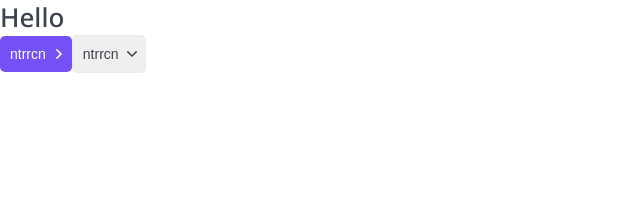
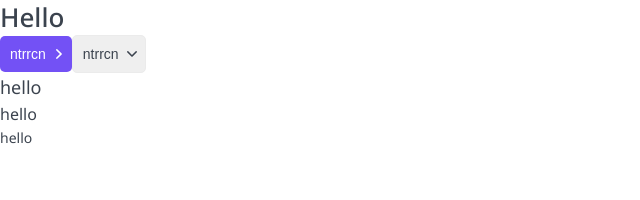
Before and after one commit to Ha1lowe3n/top-frontend, a Next.js app: page / in a window 1280 px wide. Shown: the top 200 px of the page, without its empty margins (0-640 px from the left). Built offline with nearby package versions, Linux system fonts and the light colour scheme.

Commit message:
add component Paragraph

```diff
--- /dev/null
+++ b/components/Paragraph/Paragraph.module.scss
@@ -0,0 +1,16 @@
+.p {
+	line-height: 24px;
+}
+
+.big {
+	font-size: 18px;
+	line-height: 29px;
+}
+
+.medium {
+	font-size: 16px;
+}
+
+.small {
+	font-size: 14px;
+}
--- /dev/null
+++ b/components/Paragraph/Paragraph.tsx
@@ -0,0 +1,25 @@
+import clsx from 'clsx';
+
+import styles from './Paragraph.module.scss';
+
+import { ParagraphProps } from './Paragraph.props';
+
+export const Paragraph: React.FC<ParagraphProps> = ({
+	size = 'medium',
+	className,
+	children,
+	...props
+}) => {
+	return (
+		<p
+			className={clsx(styles.p, className, {
+				[styles.big]: size === 'big',
+				[styles.medium]: size === 'medium',
+				[styles.small]: size === 'small',
+			})}
+			{...props}
+		>
+			{children}
+		</p>
+	);
+};
--- a/components/index.ts
+++ b/components/index.ts
@@ -1,2 +1,3 @@
 export * from './Htag/Htag';
 export * from './Button/Button';
+export * from './Paragraph/Paragraph';
--- a/pages/index.tsx
+++ b/pages/index.tsx
@@ -1,18 +1,23 @@
 import type { NextPage } from 'next';
 import React from 'react';
 
-import { Button, Htag } from '../components';
+import { Button, Htag, Paragraph } from '../components';
 
 const Home: NextPage = () => {
 	return (
 		<div>
 			<Htag tag="h1">Hello</Htag>
+
 			<Button appearance="primary" arrow="right">
 				ntrrcn
 			</Button>
 			<Button appearance="ghost" arrow="down">
 				ntrrcn
 			</Button>
+
+			<Paragraph size="big">hello</Paragraph>
+			<Paragraph>hello</Paragraph>
+			<Paragraph size="small">hello</Paragraph>
 		</div>
 	);
 };
```
Also changed, not shown: components/Paragraph/Paragraph.props.ts (added, +7 -0 lines).
